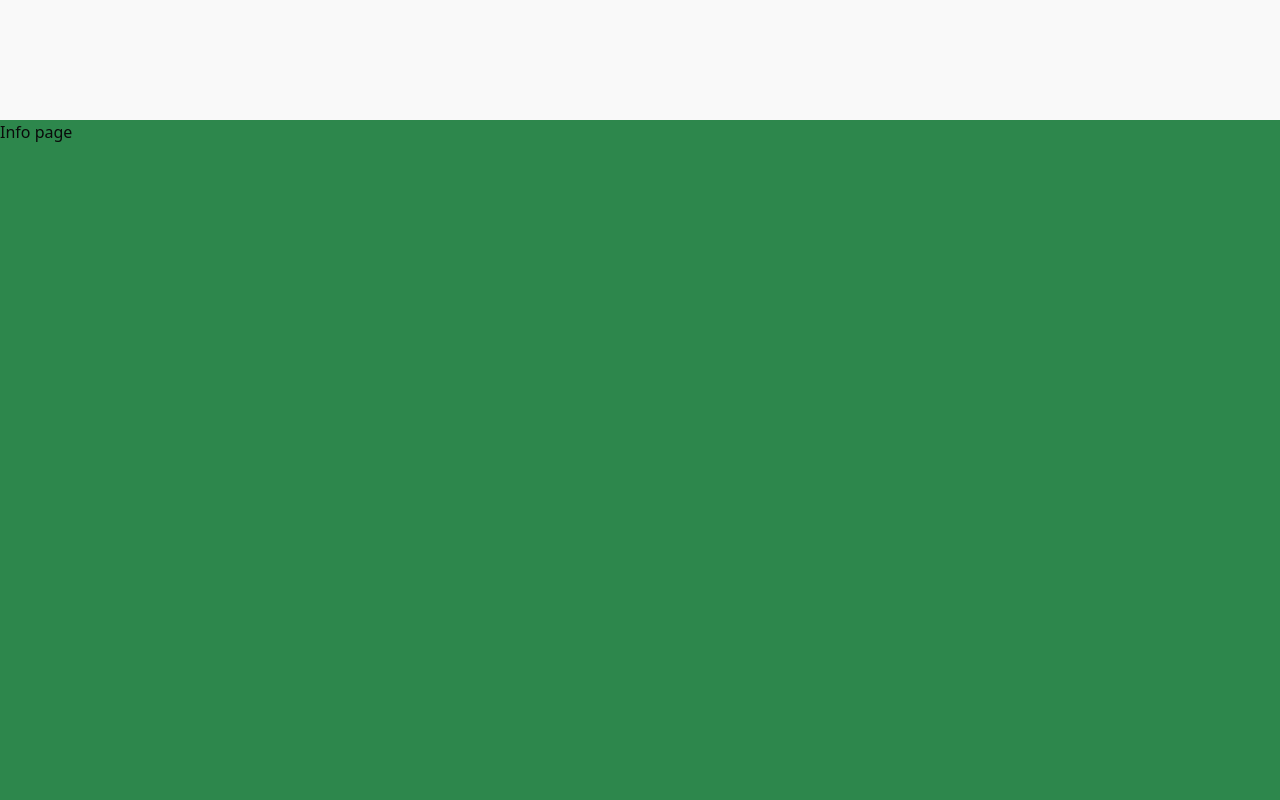
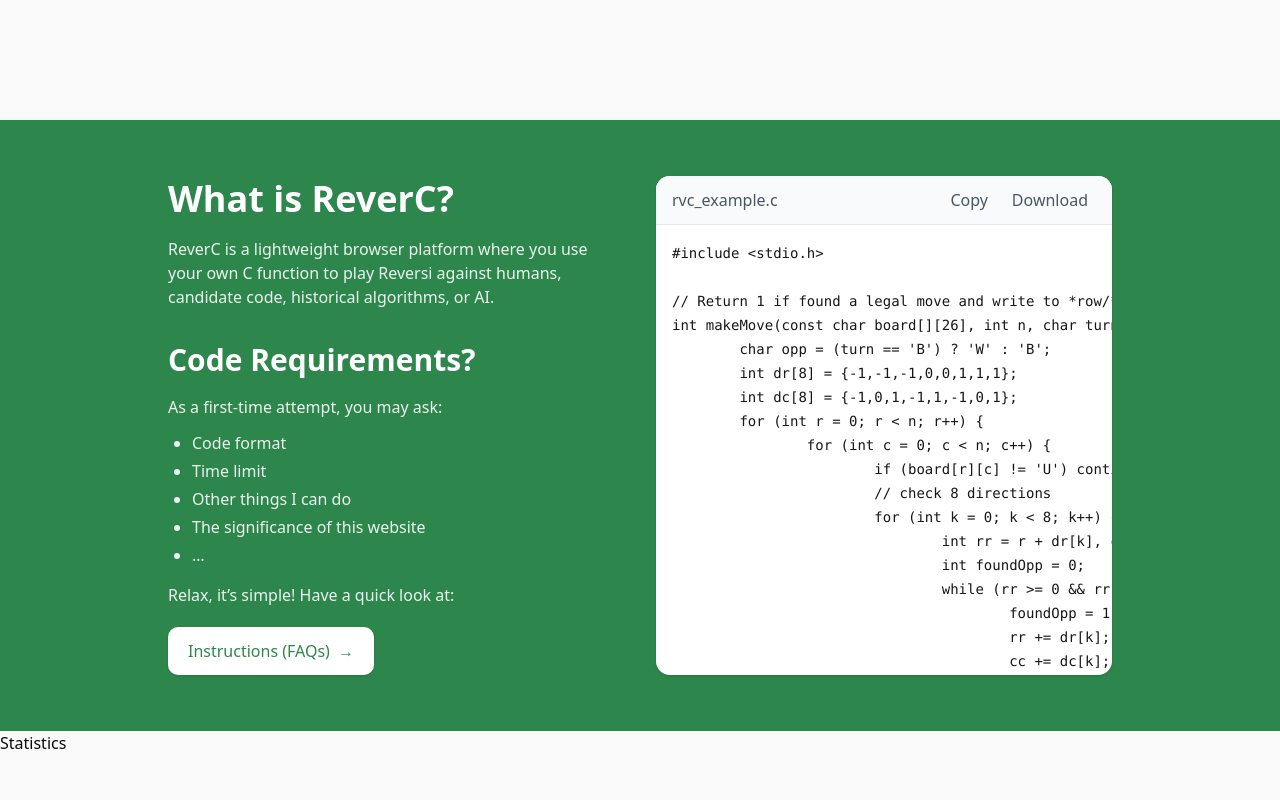
Before and after one commit to joewang0430/rever-c, a Next.js app in the folder client/: page / in a window 1280 px wide. Shown: the part 680-1480 px from the top of the page. Built offline with nearby package versions, Linux system fonts and the light colour scheme; no server answers.

Commit message:
Info page basically done

```diff
--- a/client/src/sections/Info/index.tsx
+++ b/client/src/sections/Info/index.tsx
@@ -1,8 +1,125 @@
+"use client";
+
+import Link from "next/link";
+import { useCallback, useEffect, useRef, useState } from "react";
+
+const CODE_FILENAME = "rvc_example.c";
+
+const EXAMPLE_CODE = `#include <stdio.h>
+
+// Return 1 if found a legal move and write to *row/*col, else return 0 (pass)
+int makeMove(const char board[][26], int n, char turn, int *row, int *col) {
+        char opp = (turn == 'B') ? 'W' : 'B';
+        int dr[8] = {-1,-1,-1,0,0,1,1,1};
+        int dc[8] = {-1,0,1,-1,1,-1,0,1};
+        for (int r = 0; r < n; r++) {
+                for (int c = 0; c < n; c++) {
+                        if (board[r][c] != 'U') continue;
+                        // check 8 directions
+                        for (int k = 0; k < 8; k++) {
+                                int rr = r + dr[k], cc = c + dc[k];
+                                int foundOpp = 0;
+                                while (rr >= 0 && rr < n && cc >= 0 && cc < n && board[rr][cc] == opp) {
+                                        foundOpp = 1;
+                                        rr += dr[k];
+                                        cc += dc[k];
+                                }
+                                if (foundOpp && rr >= 0 && rr < n && cc >= 0 && cc < n && board[rr][cc] == turn) {
+                                        *row = r; *col = c; return 1; // legal move
+                                }
+                        }
+                }
+        }
+        return 0; // no legal move
+}
+`;
+
 export default function Info() {
+    const leftRef = useRef<HTMLDivElement>(null);
+    const [leftHeight, setLeftHeight] = useState<number | null>(null);
+
+    useEffect(() => {
+        const update = () => {
+            const isDesktop = window.innerWidth >= 768; // md breakpoint
+            if (isDesktop && leftRef.current) {
+                setLeftHeight(leftRef.current.offsetHeight);
+            } else {
+                setLeftHeight(null);
+            }
+        };
+        update();
+        window.addEventListener("resize", update);
+        return () => window.removeEventListener("resize", update);
+    }, []);
+
+    const handleCopy = useCallback(async () => {
+        try {
+            await navigator.clipboard.writeText(EXAMPLE_CODE);
+        } catch (e) {
+            // noop
+        }
+    }, []);
+
+    const handleDownload = useCallback(() => {
+        const blob = new Blob([EXAMPLE_CODE], { type: "text/plain;charset=utf-8" });
+        const url = URL.createObjectURL(blob);
+        const a = document.createElement("a");
+        a.href = url;
+        a.download = CODE_FILENAME;
+        document.body.appendChild(a);
+        a.click();
+        a.remove();
+        URL.revokeObjectURL(url);
+    }, []);
+
     return (
-        <section id="myCode" className="bg-rvc-primary-green h-196">
-            <div>
-                Info page
+        <section id="info" className="bg-rvc-primary-green w-full py-14">
+            <div className="mx-auto max-w-5xl px-8 md:px-10">
+                <div className="grid grid-cols-1 md:grid-cols-2 gap-8 items-start">
+                    {/* Left: text content */}
+                    <div className="text-white" ref={leftRef}>
+                        <h2 className="font-bold text-3xl md:text-4xl leading-tight mb-4">What is ReverC?</h2>
+                        <p className="text-white/90 mb-8">
+                            ReverC is a lightweight browser platform where you use your own C function to play Reversi against humans, candidate code, historical algorithms, or AI.
+                        </p>
+
+                        <h3 className="font-bold text-2xl md:text-3xl leading-tight mb-4">Code Requirements?</h3>
+                        <p className="text-white/90 mb-3">As a first-time attempt, you may ask:</p>
+                        <ul className="list-disc pl-6 text-white/90 space-y-1 mb-4">
+                            <li>Code format</li>
+                            <li>Time limit</li>
+                            <li>Other things I can do</li>
+                            <li>The significance of this website</li>
+                            <li>…</li>
+                        </ul>
+                        <p className="text-white/90 mb-5">Relax, it’s simple! Have a quick look at:</p>
+                        <Link
+                            href="/questions"
+                            className="inline-flex items-center gap-2 bg-white text-rvc-primary-green px-5 py-3 rounded-lg shadow-sm hover:bg-white/95 transition"
+                        >
+                            Instructions (FAQs)
+                            <span aria-hidden>→</span>
+                        </Link>
+                    </div>
+
+                    {/* Right: code preview card */}
+                    <div className="w-full" style={{ height: leftHeight ?? undefined }}>
+                        <div className="bg-white rounded-xl shadow p-0 overflow-hidden h-full flex flex-col">
+                            {/* Header bar */}
+                            <div className="flex items-center justify-between px-4 py-2 border-b border-gray-200 bg-gray-50 text-gray-600">
+                                <span>{CODE_FILENAME}</span>
+                                <div className="flex items-center gap-2">
+                                    <button onClick={handleCopy} className="px-2 py-1 rounded hover:bg-gray-100" aria-label="Copy code">Copy</button>
+                                    <button onClick={handleDownload} className="px-2 py-1 rounded hover:bg-gray-100" aria-label="Download code">Download</button>
+                                </div>
+                            </div>
+                            {/* Code preview (beginning only) */}
+                            <pre className="text-sm leading-6 text-rvc-text-black px-4 py-4 overflow-auto flex-1">
+{EXAMPLE_CODE}
+                            </pre>
+                        </div>
+                    </div>
+                </div>
             </div>
         </section>
     );
```
